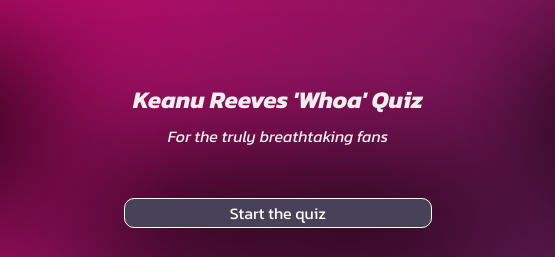
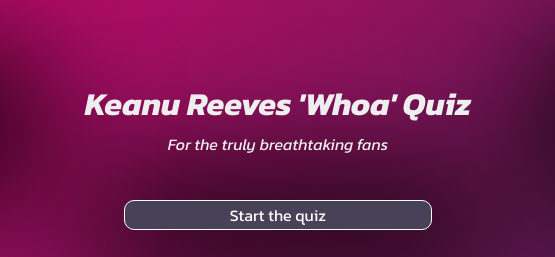
Before and after one commit to afcanavera/keanuapp, a plain HTML site: page index.html in a window 1280 px wide. Shown: the top 257 px of the page, 362-917 px from the left. Drawn offline with Linux system fonts and the light colour scheme; grey boxes are pictures that could not be loaded.

Commit message:
Styling more

```diff
--- a/styles/styles.scss
+++ b/styles/styles.scss
@@ -46,6 +46,10 @@ h1, h2, p {
 h1 {
   font-size: 1.5rem;
   line-height: 1.5rem;
+  @include tablet {
+    font-size: 2rem;
+    line-height: 2rem;
+  }
 }
 
 h2 {
```
Also changed, not shown: styles/styles.css.
